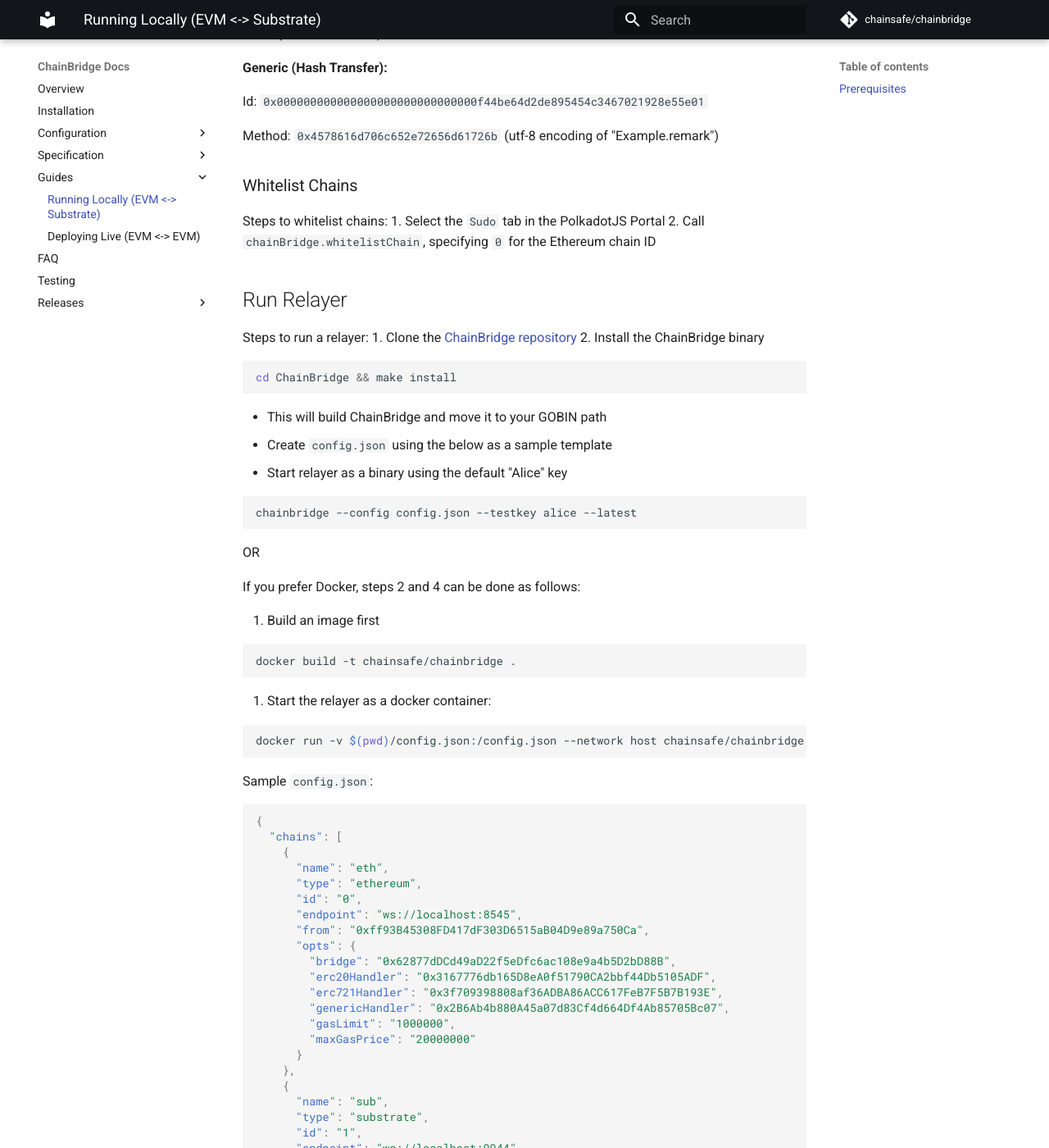
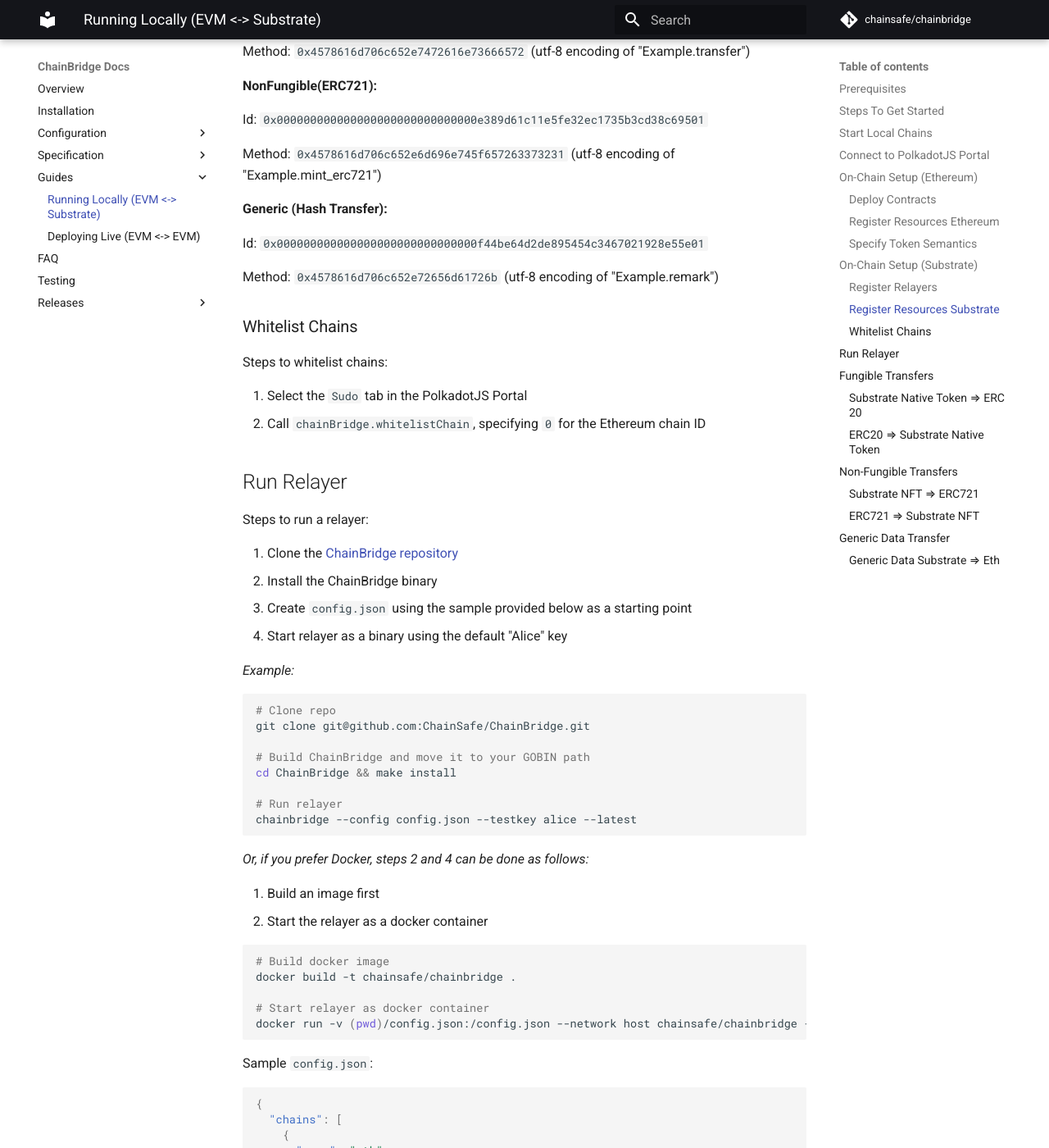
Before and after one commit to ChainSafe/chainbridge-docs, an MkDocs documentation site: the page built from docs/local.md, in a window 1280 px wide and 1400 px high, scrolled down 4632 px. Shown: the whole window at 82% size. Built offline with MkDocs 1.6.1 and Material for MkDocs 9.7.7, drawn with Linux system fonts in a browser that asks for light colours; comment, search, counter and statistics services are not loaded; some of the changed text lies outside the part shown.

Commit message:
Refactor; fix numbering, add code comments, restore table of contents (#28)
* refactor; fix numbering, add code comments, restore table of contents

* add comment

* remove $ prompt + revert shell type

````diff
--- a/docs/local.md
+++ b/docs/local.md
@@ -5,7 +5,7 @@
 - chainbridge `v1.1.1` binary (see [README](https://github.com/chainsafe/chainbridge/#building))
 - cb-sol-cli (see [README](https://github.com/ChainSafe/chainbridge-deploy/tree/master/cb-sol-cli#cb-sol-cli-documentation))
 
-# Steps To Get Started
+## Steps To Get Started
 1. [`Start Local Chains`](#start-local-chains)
 2. [`Connect to PolkadotJS Portal`](#connect-to-polkadotjs-portal)
 3. [`Deploy Contracts`](#deploy-contracts)
@@ -20,7 +20,9 @@
 
 ## Start Local Chains
 
-The easiest way to get started is to use the below docker-compose snippet. This will start one geth instance and an instance of chainbridge-substrate-chain:
+The easiest way to get started is to use the below docker-compose snippet.
+
+This will start one geth instance and an instance of chainbridge-substrate-chain:
 ```yaml
 # Copyright 2020 ChainSafe Systems
 # SPDX-License-Identifier: LGPL-3.0-only
@@ -42,6 +44,7 @@
 ```
 
 ```bash
+# Start chains
 docker-compose -f docker-compose-snippet.yml up -V
 ```
 
@@ -50,13 +53,11 @@
 ## Connect to PolkadotJS Portal
 
 1. Access the PolkadotJS Portal for Centrifuge, as an example Substrate chain, [here](https://portal.chain.centrifuge.io/)
-
 2. Connect to your local Substrate chain:
     - Click the network in the top-left corner
     - Select the Development dropdown
     - Set `ws://localhost:9944` as the custom endpoint
     - Click `Switch` to connect
-
 3. Set up type definitions for the chain:
     - Navigate to `Settings`
     - Select the `Developer` tab
@@ -87,12 +88,12 @@
 * These can be found found [here](https://github.com/ChainSafe/chainbridge-Substrate-chain#polkadot-js-apps)
 
 ## On-Chain Setup (Ethereum)
-
 ### Deploy Contracts
 
 To deploy the contracts on to the Ethereum chain, run the following:
 
 ```bash
+# Deploy contracts
 cb-sol-cli deploy --all --relayerThreshold 1
 ```
 
@@ -176,6 +177,7 @@
 First, we need to register the account of the relayer on Substrate (cb-sol-cli deploys contracts with the 5 test keys preloaded).
 
 Steps to register the relayers:
+
 1. Select the `Sudo` tab in the PolkadotJS Portal
 2. Choose the `addRelayer` method of `chainBridge`
 3. Select **Alice** as the relayer `AccountId`
@@ -183,6 +185,7 @@
 ### Register Resources Substrate
 
 Steps to register resources:
+
 1. Select the `Sudo` tab in the PolkadotJS Portal
 2. Call `chainBridge.setResource`, passing both the `Id` and `Method` listed below for each of the transfer types you wish to use
 
@@ -207,35 +210,41 @@
 ### Whitelist Chains
 
 Steps to whitelist chains:
+
 1. Select the `Sudo` tab in the PolkadotJS Portal
 2. Call `chainBridge.whitelistChain`, specifying `0` for the Ethereum chain ID
 
 ## Run Relayer
 
 Steps to run a relayer:
+
 1. Clone the [ChainBridge repository](https://github.com/ChainSafe/ChainBridge)
 2. Install the ChainBridge binary
-```zsh
+3. Create `config.json` using the sample provided below as a starting point
+4. Start relayer as a binary using the default "Alice" key
+
+_Example:_
+```bash
+# Clone repo
+git clone git@github.com:ChainSafe/ChainBridge.git
+
+# Build ChainBridge and move it to your GOBIN path
 cd ChainBridge && make install
-```
-- This will build ChainBridge and move it to your GOBIN path
-3. Create `config.json` using the below as a sample template
-4. Start relayer as a binary using the default "Alice" key
-```zsh
+
+# Run relayer
 chainbridge --config config.json --testkey alice --latest
 ```
 
-OR
+_Or, if you prefer Docker, steps 2 and 4 can be done as follows:_
 
-If you prefer Docker, steps 2 and 4 can be done as follows:
+1. Build an image first
+2. Start the relayer as a docker container
+```bash
+# Build docker image
+docker build -t chainsafe/chainbridge .
 
-2. Build an image first
-```zsh
-docker build -t chainsafe/chainbridge .
-```
-4. Start the relayer as a docker container:
-```zsh
-docker run -v $(pwd)/config.json:/config.json --network host chainsafe/chainbridge --testkey alice --latest
+# Start relayer as docker container
+docker run -v (pwd)/config.json:/config.json --network host chainsafe/chainbridge --testkey alice --latest
 ```
 
 Sample `config.json`:
@@ -277,16 +286,17 @@
 ### Substrate Native Token ⇒ ERC 20
 
 Steps to transfer an ERC-20 token:
+
 1. Select the `Extrinsics` tab in the PolkadotJS Portal
 2. Call `example.transferNative` with parameters such as these:
-
-- Amount: `1000` **(select `Pico` for units)**
-- Recipient: `0xff93B45308FD417dF303D6515aB04D9e89a750Ca`
-- Dest Id: `0`
+    - Amount: `1000` **(select `Pico` for units)**
+    - Recipient: `0xff93B45308FD417dF303D6515aB04D9e89a750Ca`
+    - Dest Id: `0`
 
 You can query the recipients balance on Ethereum with this:
 
 ```bash
+# Query token balance of account: Oxff..750Ca
 cb-sol-cli erc20 balance --address "0xff93B45308FD417dF303D6515aB04D9e89a750Ca"
 ```
 
@@ -295,18 +305,21 @@
 If necessary, you can mint some tokens:
 
 ```bash
+# Mint 1000 ERC20 tokens
 cb-sol-cli erc20 mint --amount 1000
 ```
 
 Before initiating the transfer we have to approve the bridge to take ownership of the tokens:
 
 ```bash
+# Approve bridge to assume custody of tokens
 cb-sol-cli erc20 approve --amount 1000 --recipient "0x3167776db165D8eA0f51790CA2bbf44Db5105ADF"
 ```
 
 To initiate a transfer on the Ethereum chain use this command (Note: there will be a 10 block delay before the relayer will process the transfer):
 
 ```bash
+# Transfer 1 token to account: 0xd4..da27d
 cb-sol-cli erc20 deposit --amount 1 --dest 1 --recipient "0xd43593c715fdd31c61141abd04a99fd6822c8558854ccde39a5684e7a56da27d" --resourceId "0x000000000000000000000000000000c76ebe4a02bbc34786d860b355f5a5ce00"
 ```
 
@@ -317,26 +330,27 @@
 First, you'll need to mint a token.
 
 Steps to mint an ERC-721 token:
+
 1. Select the `Sudo` tab in the PolkadotJS Portal
 2. Call `erc721.mint` with parameters such as these:
-
-- Owner: `Alice`
-- TokenId: `1`
-- Metadata: `""`
+    - Owner: `Alice`
+    - TokenId: `1`
+    - Metadata: `""`
 
 Now the owner of the token can initiate a transfer.
 
 Steps to transfer an ERC-721 token:
+
 1. Select the `Sudo` tab in the PolkadotJS Portal
 2. Call `example.transferErc721` with parameters such as these:
-
-- Recipient: `0xff93B45308FD417dF303D6515aB04D9e89a750Ca`
-- TokenId: `1`
-- DestId: `0`
+    - Recipient: `0xff93B45308FD417dF303D6515aB04D9e89a750Ca`
+    - TokenId: `1`
+    - DestId: `0`
 
 You can query ownership of tokens on Ethereum with this:
 
 ```bash
+# Query ownership of ERC721 with token ID: 1
 cb-sol-cli erc721 owner --id 0x1
 ```
 
@@ -345,22 +359,25 @@
 If necessary, you can mint an ERC-721 token like this:
 
 ```bash
+# Mint ERC721 with token ID: 99
 cb-sol-cli erc721 mint --id 0x99
 ```
 
 Before initiating the transfer, we must approve the bridge to take ownership of the tokens:
 
 ```bash
+# Approve bridge to assume custody of ERC721 with token ID: 99
 cb-sol-cli erc721 approve --id 0x99 --recipient "0x3f709398808af36ADBA86ACC617FeB7F5B7B193E"
 ```
 
 Now we can initiate the transfer:
 
 ```bash
+# Transfer ERC721 with token ID: 99 to account: 0xd4..da27d
 cb-sol-cli erc721 deposit --id 0x99 --dest 1 --resourceId "0x000000000000000000000000000000e389d61c11e5fe32ec1735b3cd38c69501" --recipient "0xd43593c715fdd31c61141abd04a99fd6822c8558854ccde39a5684e7a56da27d"
 ```
 
-### Generic Data Transfer
+## Generic Data Transfer
 
 To demonstrate a possible use of the generic data transfer, we have a hash registry on Ethereum. We also have a method on the example Substrate chain to emit a hash inside an event, which we can trigger from Ethereum.
 
@@ -369,14 +386,15 @@
 For this example we will transfer a 32 byte hash to a registry on Ethereum.
 
 Steps to transfer data to Ethereum:
+
 1. Select the `Extrinsics` tab in the PolkadotJS Portal
 2. Call `example.transferHash` with parameters such as these:
-
-- Hash: `0x699c776c7e6ce8e6d96d979b60e41135a13a2303ae1610c8d546f31f0c6dc730`
-- Dest ID: `0`
+    - Hash: `0x699c776c7e6ce8e6d96d979b60e41135a13a2303ae1610c8d546f31f0c6dc730`
+    - Dest ID: `0`
 
 You can verify the transfer with this command:
 
 ```bash
+# Verify transfer of hash
 cb-sol-cli cent getHash --hash 0x699c776c7e6ce8e6d96d979b60e41135a13a2303ae1610c8d546f31f0c6dc730
 ```
````
